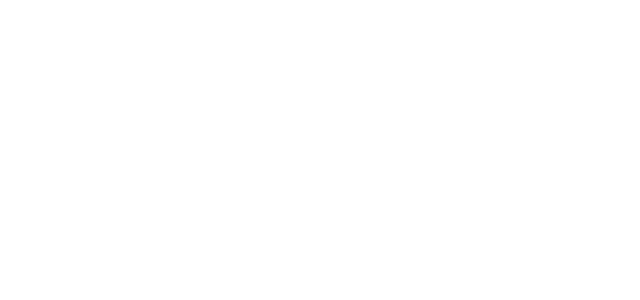
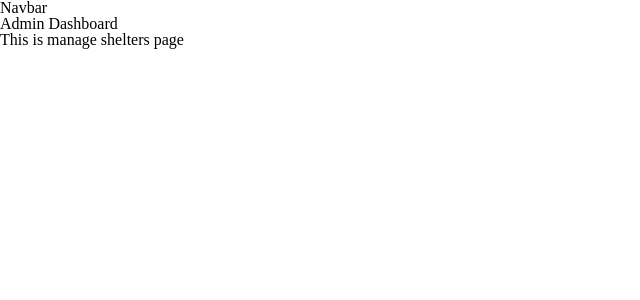
Before and after one commit to Chav0073/zoodopt, a React (Vite) app in the folder frontend/: page /admin/shelters in a window 1280 px wide. Before the commit this address had no page. Shown: the top 300 px of the page, without its empty margins (0-640 px from the left). Built offline with nearby package versions, Linux system fonts and the light colour scheme.

Commit message:
creates an initial files for Admin Dashboard with its views and pages, links them with router

```diff
--- a/frontend/src/App.jsx
+++ b/frontend/src/App.jsx
@@ -4,6 +4,9 @@
 import { currentUser } from "../data/mockup_data";
 import UserContext from "../context/UserContext";
 import AdminPage from "./pages/AdminPage/AdminPage";
+import ManagePets from "./pages/ManagePets/ManagePets";
+import ManageShelters from "./pages/ManageShelters/ManageShelters";
+import ManageUsers from "./pages/ManageUsers/ManageUsers";
 
 function App() {
 
@@ -14,7 +17,11 @@
         <Routes>
           <Route path="/" element={<Layout/>}>
             <Route index element={<HomePage />} />
-            <Route path="admin" element={<AdminPage/>} />
+            <Route path="admin" element={<AdminPage/>}>
+              <Route path="shelters" element={<ManageShelters/>} />
+              <Route path="pets" element={<ManagePets/>} />
+              <Route path="users" element={<ManageUsers/>} />
+            </Route>
           </Route>
         </Routes>
       </BrowserRouter>
--- a/frontend/src/pages/AdminPage/AdminPage.jsx
+++ b/frontend/src/pages/AdminPage/AdminPage.jsx
@@ -1,6 +1,11 @@
+import { Outlet } from "react-router-dom";
+
 const AdminPage = () => {
     return <>
-        <p>This is admin page!</p>
+        <h1>
+            Admin Dashboard
+        </h1>
+        <Outlet />
     </>
 }
 
--- /dev/null
+++ b/frontend/src/pages/ManagePets/ManagePets.jsx
@@ -0,0 +1,5 @@
+const ManagePets = () => {
+    return <p>This is manage pets page</p>
+}
+
+export default ManagePets;
--- /dev/null
+++ b/frontend/src/pages/ManageShelters/ManageShelters.jsx
@@ -0,0 +1,5 @@
+const ManageShelters = () => {
+    return <p>This is manage shelters page</p>
+}
+
+export default ManageShelters;
--- /dev/null
+++ b/frontend/src/pages/ManageUsers/ManageUsers.jsx
@@ -0,0 +1,5 @@
+const ManageUsers = () => {
+    return <p>This is manage users page</p>
+}
+
+export default ManageUsers;
```
